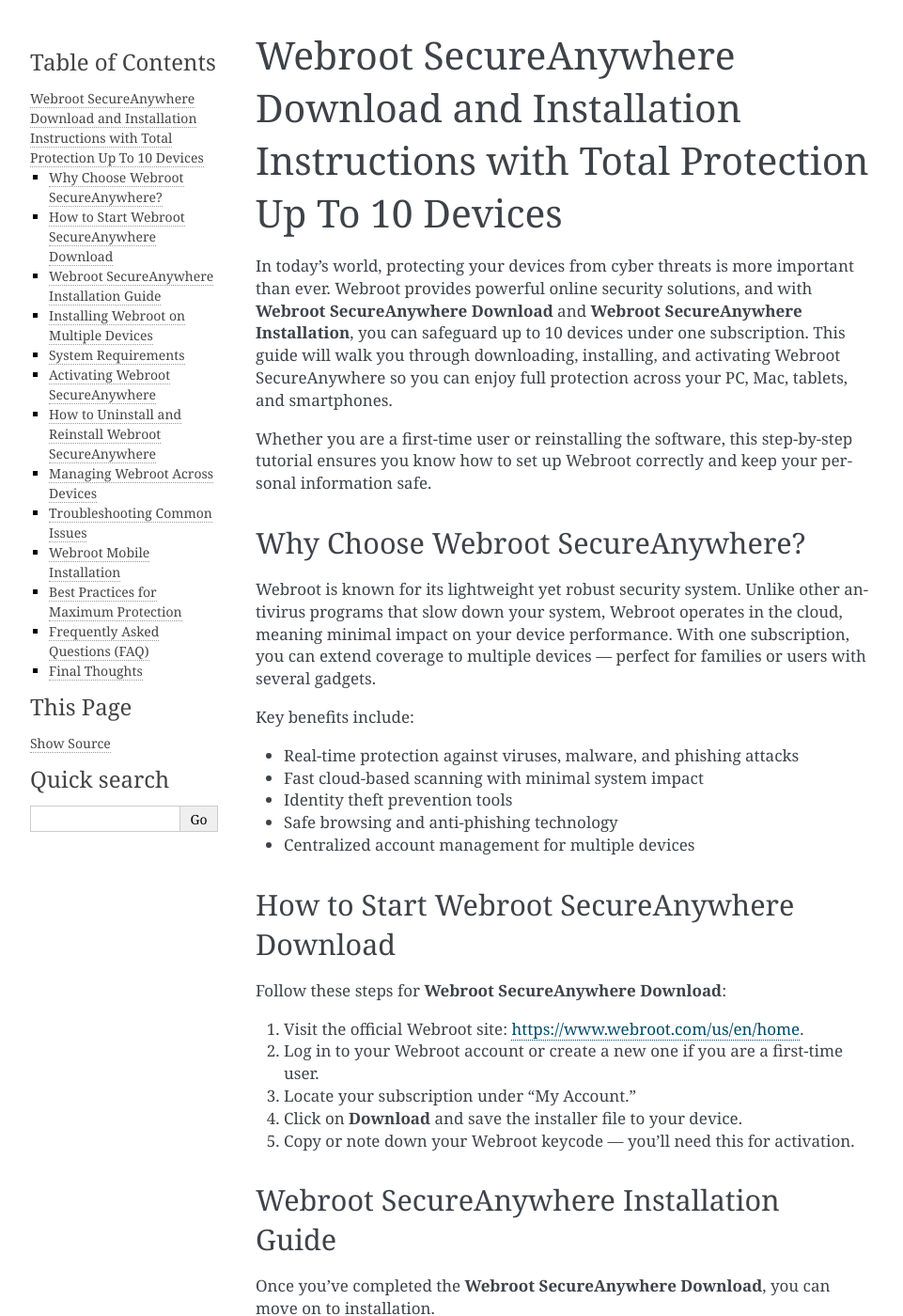
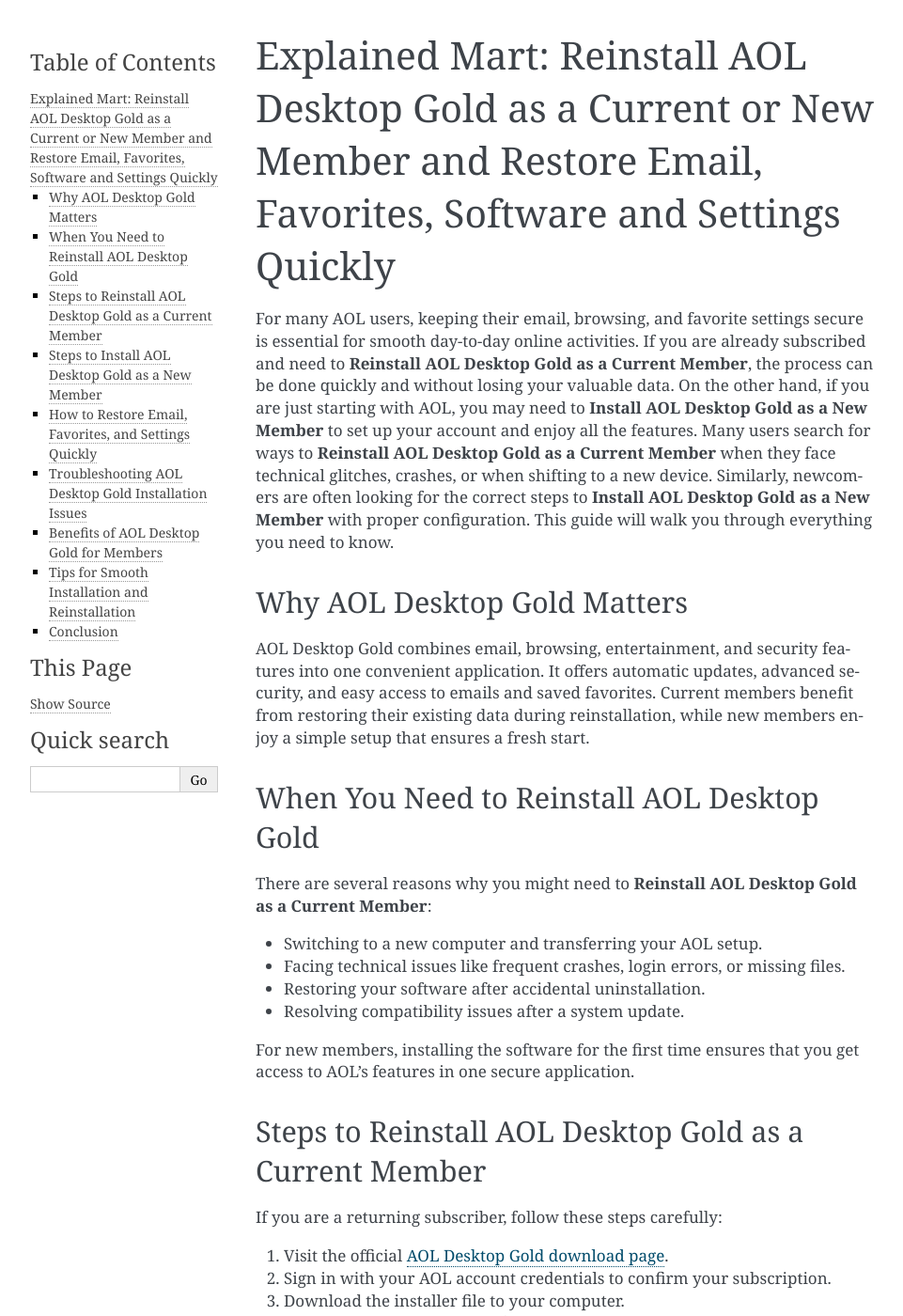
Before and after one commit to peternellearsdale/goldplanet, a Sphinx documentation site: the page built from docs/index.rst, in a window 1280 px wide and 1400 px high. Shown: the whole window at 94% size, without its empty margins (148-1109 px from the left). Built offline with Sphinx 7.4.7, drawn with Linux system fonts in a browser that asks for light colours; some of the changed text lies outside the part shown.

Commit message:
Update index.rst

```diff
--- a/docs/index.rst
+++ b/docs/index.rst
@@ -1,152 +1,99 @@
-Webroot SecureAnywhere Download and Installation Instructions with Total Protection Up To 10 Devices
-===================================================================================================
+Explained Mart: Reinstall AOL Desktop Gold as a Current or New Member and Restore Email, Favorites, Software and Settings Quickly
+================================================================================
 
-In today’s world, protecting your devices from cyber threats is more important than ever. Webroot provides powerful online security solutions, and with **Webroot SecureAnywhere Download** and **Webroot SecureAnywhere Installation**, you can safeguard up to 10 devices under one subscription. This guide will walk you through downloading, installing, and activating Webroot SecureAnywhere so you can enjoy full protection across your PC, Mac, tablets, and smartphones.
+For many AOL users, keeping their email, browsing, and favorite settings secure is essential for smooth day-to-day online activities. If you are already subscribed and need to **Reinstall AOL Desktop Gold as a Current Member**, the process can be done quickly and without losing your valuable data. On the other hand, if you are just starting with AOL, you may need to **Install AOL Desktop Gold as a New Member** to set up your account and enjoy all the features. Many users search for ways to **Reinstall AOL Desktop Gold as a Current Member** when they face technical glitches, crashes, or when shifting to a new device. Similarly, newcomers are often looking for the correct steps to **Install AOL Desktop Gold as a New Member** with proper configuration. This guide will walk you through everything you need to know.
 
-Whether you are a first-time user or reinstalling the software, this step-by-step tutorial ensures you know how to set up Webroot correctly and keep your personal information safe.
+Why AOL Desktop Gold Matters
+----------------------------
 
-Why Choose Webroot SecureAnywhere?
-----------------------------------
+AOL Desktop Gold combines email, browsing, entertainment, and security features into one convenient application. It offers automatic updates, advanced security, and easy access to emails and saved favorites. Current members benefit from restoring their existing data during reinstallation, while new members enjoy a simple setup that ensures a fresh start.
 
-Webroot is known for its lightweight yet robust security system. Unlike other antivirus programs that slow down your system, Webroot operates in the cloud, meaning minimal impact on your device performance. With one subscription, you can extend coverage to multiple devices — perfect for families or users with several gadgets.
+When You Need to Reinstall AOL Desktop Gold
+-------------------------------------------
 
-Key benefits include:
+There are several reasons why you might need to **Reinstall AOL Desktop Gold as a Current Member**:
 
-- Real-time protection against viruses, malware, and phishing attacks
-- Fast cloud-based scanning with minimal system impact
-- Identity theft prevention tools
-- Safe browsing and anti-phishing technology
-- Centralized account management for multiple devices
+- Switching to a new computer and transferring your AOL setup.
+- Facing technical issues like frequent crashes, login errors, or missing files.
+- Restoring your software after accidental uninstallation.
+- Resolving compatibility issues after a system update.
 
-How to Start Webroot SecureAnywhere Download
---------------------------------------------
+For new members, installing the software for the first time ensures that you get access to AOL’s features in one secure application.
 
-Follow these steps for **Webroot SecureAnywhere Download**:
+Steps to Reinstall AOL Desktop Gold as a Current Member
+-------------------------------------------------------
 
-1. Visit the official Webroot site: `https://www.webroot.com/us/en/home <https://www.webroot.com/us/en/home>`_.
-2. Log in to your Webroot account or create a new one if you are a first-time user.
-3. Locate your subscription under "My Account."
-4. Click on **Download** and save the installer file to your device.
-5. Copy or note down your Webroot keycode — you’ll need this for activation.
+If you are a returning subscriber, follow these steps carefully:
 
-Webroot SecureAnywhere Installation Guide
------------------------------------------
+1. Visit the official `AOL Desktop Gold download page <https://help.aol.com/>`_.
+2. Sign in with your AOL account credentials to confirm your subscription.
+3. Download the installer file to your computer.
+4. Run the setup and choose **Reinstall** when prompted.
+5. Follow the on-screen instructions and allow the installer to restore your email, favorites, and saved settings.
+6. Once installation is complete, log in again to verify that everything has been restored.
 
-Once you’ve completed the **Webroot SecureAnywhere Download**, you can move on to installation.
+This process ensures you don’t lose your data while completing the **Reinstall AOL Desktop Gold as a Current Member** procedure.
 
-Steps for **Webroot SecureAnywhere Installation**:
+Steps to Install AOL Desktop Gold as a New Member
+-------------------------------------------------
 
-1. Open the downloaded installer file (wsainstall.exe).
-2. Enter your 20-character Webroot keycode when prompted.
-3. Agree to the license agreement and click **Install**.
-4. Allow the installer to complete the setup.
-5. Once done, Webroot will launch automatically and perform an initial system scan.
+If you are a new subscriber, here’s how to get started:
 
-Installing Webroot on Multiple Devices
---------------------------------------
+1. Sign up for an AOL account and subscribe to the Desktop Gold service.
+2. Go to the official `AOL installation page <https://help.aol.com/>`_.
+3. Download the setup file to your system.
+4. Launch the installer and select **Install AOL Desktop Gold as a New Member**.
+5. Enter your AOL username and password during setup.
+6. Configure your email settings, add favorites, and customize the software to your needs.
 
-With your subscription, you can install Webroot on up to 10 devices. To install it on additional devices:
+This ensures you start fresh and enjoy the complete AOL experience right away.
 
-1. Log in to your Webroot account portal at `https://my.webrootanywhere.com <https://my.webrootanywhere.com>`_.
-2. Go to the "Devices" section.
-3. Download the installer for the new device (Windows, Mac, Android, or iOS).
-4. Run the installer and enter the same keycode.
-5. Repeat for each additional device you want to protect.
-
-System Requirements
--------------------
-
-Before downloading, check if your device meets the Webroot system requirements:
-
-- **Windows**: Windows 7, 8, 10, 11 (32- or 64-bit)
-- **Mac**: macOS 10.13 (High Sierra) or later
-- **RAM**: 128 MB minimum (2 GB recommended)
-- **Hard Disk Space**: 10 MB
-- **Internet Connection**: Required for activation and updates
-
-Activating Webroot SecureAnywhere
----------------------------------
-
-Activation is essential after **Webroot SecureAnywhere Installation**:
-
-1. Open Webroot SecureAnywhere.
-2. Go to the **My Account** section.
-3. Enter your Webroot keycode.
-4. Confirm activation and allow Webroot to verify the subscription.
-5. Your device is now protected.
-
-How to Uninstall and Reinstall Webroot SecureAnywhere
+How to Restore Email, Favorites, and Settings Quickly
 -----------------------------------------------------
 
-If you encounter problems, you may need to reinstall Webroot.
+One of the key advantages of AOL Desktop Gold is that it allows you to keep your data safe even after reinstallation.
 
-**Uninstalling:**
-- On Windows: Open Control Panel → Programs and Features → Select Webroot → Uninstall.
-- On Mac: Drag the Webroot application to the Trash and empty it.
+- **Email:** Your inbox and folders are linked to your AOL account, so they sync automatically after you log in.
+- **Favorites:** Saved bookmarks and websites can be restored during the reinstall process if you are a current member.
+- **Settings:** Display preferences, toolbars, and other customizations are saved to your profile and can be restored when you sign back in.
 
-**Reinstalling:**
-1. Download the installer again from the official Webroot site.
-2. Run the installer and enter your keycode.
-3. Complete installation and allow Webroot to update automatically.
+This makes it simple to continue working without interruption.
 
-Managing Webroot Across Devices
--------------------------------
+Troubleshooting AOL Desktop Gold Installation Issues
+----------------------------------------------------
 
-Webroot makes managing protection across multiple devices simple:
+Sometimes, users may encounter problems while attempting to **Reinstall AOL Desktop Gold as a Current Member** or while trying to **Install AOL Desktop Gold as a New Member**. Common issues include:
 
-- Use the Webroot online portal to monitor your devices.
-- Add or remove devices anytime.
-- Update your subscription easily when needed.
-- View reports of recent scans and detected threats.
+- **Login errors:** Ensure your AOL ID and password are correct. Reset them if necessary.
+- **Installer won’t open:** Disable antivirus temporarily or re-download the setup file.
+- **Software crashing after install:** Update your Windows or Mac OS to the latest version.
+- **Missing favorites:** Double-check that you selected the restore option during installation.
 
-Troubleshooting Common Issues
------------------------------
+If these issues persist, you can contact `AOL support <https://help.aol.com/>`_ for further assistance.
 
-- **Installer won’t open**: Right-click the installer and select "Run as Administrator."
-- **Keycode not working**: Double-check the characters; avoid mistaking O for 0.
-- **Slow installation**: Ensure you have a stable internet connection.
-- **Scan not completing**: Restart your device and retry.
-- **Can’t activate on multiple devices**: Confirm you haven’t exceeded your 10-device limit.
+Benefits of AOL Desktop Gold for Members
+----------------------------------------
 
-Webroot Mobile Installation
-----------------------------
+Whether you reinstall as a current member or install as a new one, AOL Desktop Gold offers multiple benefits:
 
-You can also install Webroot on mobile devices:
+- Automatic updates to keep software secure.
+- Two-step verification for added account safety.
+- Easy-to-use email management system.
+- Integrated browsing and entertainment features.
+- Quick restoration of settings and data.
 
-- **Android**: Download from Google Play Store, enter your Webroot keycode.
-- **iOS**: Download from App Store, sign in with your Webroot account.
-- Mobile versions include browsing protection and theft-prevention features.
+These features make it a reliable platform for both long-time subscribers and new users.
 
-Best Practices for Maximum Protection
--------------------------------------
+Tips for Smooth Installation and Reinstallation
+-----------------------------------------------
 
-1. Keep Webroot updated automatically.
-2. Perform regular system scans.
-3. Enable real-time protection features.
-4. Use Webroot password manager for added security.
-5. Protect all devices under your subscription.
+- Ensure your computer meets the minimum system requirements before downloading.
+- Keep your AOL account details ready to avoid login issues.
+- Back up your data if you are uncertain about restoring favorites.
+- Always download from the official AOL website to avoid fake versions.
+- Restart your computer after installation to apply changes properly.
 
-Frequently Asked Questions (FAQ)
---------------------------------
+Conclusion
+----------
 
-**Q1. Can I transfer Webroot to a new computer?**
-Yes, uninstall from the old device and use the same keycode during installation on the new one.
-
-**Q2. How many devices does Webroot SecureAnywhere protect?**
-You can protect up to 10 devices under one subscription.
-
-**Q3. Do I need internet to use Webroot?**
-Yes, an internet connection is required for updates, scanning, and activation.
-
-**Q4. Does Webroot slow down my system?**
-No, Webroot is lightweight and works in the cloud for faster performance.
-
-**Q5. What if I forget my Webroot account login?**
-You can reset your password at `https://my.webrootanywhere.com <https://my.webrootanywhere.com>`_.
-
-Final Thoughts
---------------
-
-With this guide, you now know how to complete **Webroot SecureAnywhere Download** and **Webroot SecureAnywhere Installation** to protect up to 10 devices. From PCs and Macs to mobile devices, Webroot provides complete security without slowing you down.
-
-By following the steps outlined here, you can confidently set up Webroot, manage it across all your devices, and ensure your digital world remains safe and secure.
+AOL Desktop Gold remains a trusted platform for communication, browsing, and online security. If you face technical difficulties or need to transfer your setup, you can quickly **Reinstall AOL Desktop Gold as a Current Member** and restore all your important data. Likewise, new users can easily **Install AOL Desktop Gold as a New Member** by following the official setup process. By using the right steps and ensuring proper configuration, you can continue enjoying a smooth, secure, and feature-rich online experience.
```
